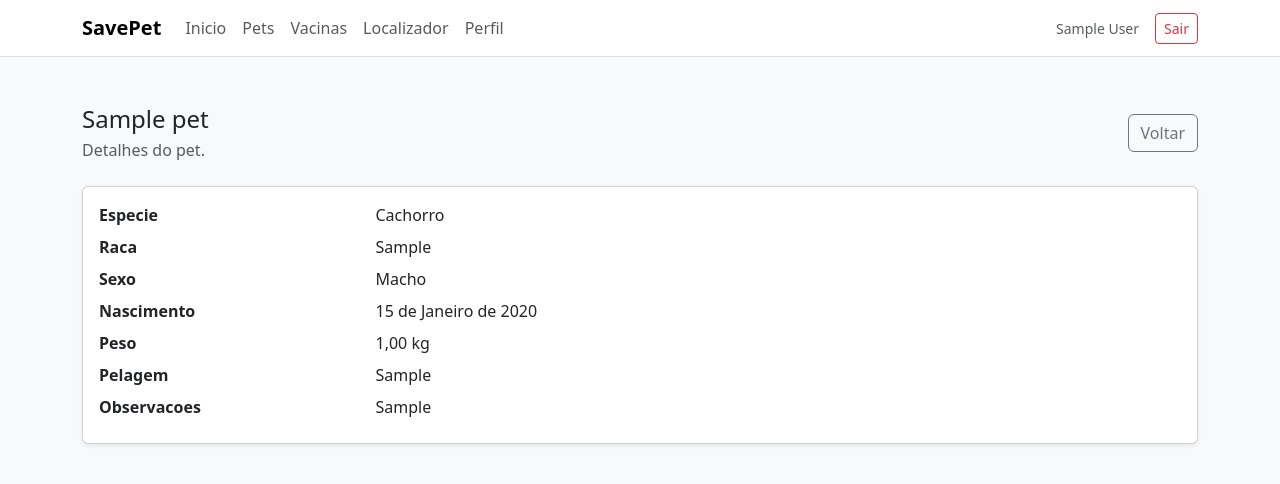
After one commit to ErickGuxta/save_pet_pcc, a Django app: page /pets/1/ in a window 1280 px wide. The commit adds this page. Shown: the top 484 px of the page. Run offline with Django 5.2, Linux system fonts and the light colour scheme; a user stored in the database is signed in; tables that the repository leaves empty hold one stand-in row (values such as "Sample post").

Commit message:
feat: app pets finalizado

```diff
--- a/apps/accounts/urls.py
+++ b/apps/accounts/urls.py
@@ -10,7 +10,10 @@ urlpatterns = [
     path("home/",                     views.dashboard, name="dashboard"),
 
     # Cadastro público
-    path("register/",                 views.register,  name="register"),
+    path("create/",                   views.create,    name="create"),
+    path("register/",                 views.create,    name="register"),
+    path("vacinas/",                  views.vaccines,  name="vaccines"),
+    path("localizador/",              views.locator,   name="locator"),
 
     # Perfil do tutor
     path("perfil/",                   views.profile,   name="profile"),
--- a/apps/pets/apps.py
+++ b/apps/pets/apps.py
@@ -3,4 +3,5 @@ from django.apps import AppConfig
 
 class PetsConfig(AppConfig):
     default_auto_field = 'django.db.models.BigAutoField'
-    name = 'pets'
+    name = 'apps.pets'
+    label = 'pets'
--- a/apps/pets/urls.py
+++ b/apps/pets/urls.py
@@ -4,8 +4,7 @@ from . import views
 app_name = "pets"
 
 urlpatterns = [
-    path("",                 views.index,  name="index"),
-    path("pets/",            views.pets,   name="pets"),
+    path("",                 views.pets,   name="index"),
 
     path("create/",          views.create, name="create"),
     path("<int:id>/",        views.detail, name="detail"),
--- a/apps/pets/views.py
+++ b/apps/pets/views.py
@@ -33,7 +33,7 @@ def create(request):
     form = PetForm()
 
     if request.method == "POST":
-        form = PetForm(request.POST)
+        form = PetForm(request.POST, request.FILES)
 
         if form.is_valid():
             pet = form.save(commit=False)
@@ -41,7 +41,7 @@ def create(request):
 
             pet.save()
             messages.success(request, "Pet cadastrado com sucesso.")
-            return redirect("pets")
+            return redirect("pets:index")
         #se não for válido renderiza a tela de criar novamente
         else:
             context = {
@@ -63,12 +63,12 @@ def edit(request, id):
     form = PetForm(instance=pet)
 
     if request.method == "POST":
-        form = PetForm(request.POST, instance=pet)
+        form = PetForm(request.POST, request.FILES, instance=pet)
 
         if form.is_valid():
             form.save()
             messages.success(request, "Pet atualizado com sucesso.")
-            return redirect("pets")
+            return redirect("pets:index")
         else:
             context = {
                 "form": form
@@ -88,4 +88,4 @@ def delete(request, id):
     pet = get_object_or_404(Pet, id=id, usuario=request.user)
     pet.delete()
     messages.success(request, "Pet excluído com sucesso.")
-    return redirect("pets")
+    return redirect("pets:index")
--- a/requirements.txt
+++ b/requirements.txt
@@ -1,3 +1,4 @@
 asgiref==3.12.1
 Django==6.1
+Pillow
 sqlparse==0.5.5
--- a/save_pet/settings.py
+++ b/save_pet/settings.py
@@ -38,7 +38,7 @@ INSTALLED_APPS = [
     'django.contrib.messages',
     'django.contrib.staticfiles',
     'apps.accounts',
-    'apps.pets'
+    'apps.pets',
 ]
 
 MIDDLEWARE = [
--- a/save_pet/urls.py
+++ b/save_pet/urls.py
@@ -2,6 +2,7 @@ from django.contrib import admin
 from django.urls import path, include
 
 from apps.accounts import views
+from apps.pets import views as pet_views
 
 urlpatterns = [
     path('admin/'           , admin.site.urls),
--- a/templates/accounts/dashboard.html
+++ b/templates/accounts/dashboard.html
@@ -22,7 +22,7 @@
 
 <div class="row g-3 mb-4">
     <div class="col-md-6 col-xl-3">
-        <a class="card h-100 text-decoration-none text-dark shadow-sm" href="{% url 'accounts:pets' %}">
+        <a class="card h-100 text-decoration-none text-dark shadow-sm" href="{% url 'pets:index' %}">
             <div class="card-body">
                 <div class="fw-semibold mb-1">Cadastro de pets</div>
                 <p class="text-muted small mb-0">Modelo para inserir e consultar dados do Pet.</p>
--- a/templates/base.html
+++ b/templates/base.html
@@ -21,9 +21,9 @@
                 <div class="collapse navbar-collapse" id="mainMenu">
                     <ul class="navbar-nav me-auto mb-2 mb-lg-0">
                         <li class="nav-item"><a class="nav-link" href="{% url 'dashboard' %}">Inicio</a></li>
-                        <li class="nav-item"><a class="nav-link" href="{% url 'accounts:pets' %}">Pets</a></li>
-                        <li class="nav-item"><a class="nav-link" href="{% url 'accounts:vaccines' %}">Vacinas</a></li>
-                        <li class="nav-item"><a class="nav-link" href="{% url 'accounts:locator' %}">Localizador</a></li>
+                        <li class="nav-item"><a class="nav-link" href="{% url 'pets:index' %}">Pets</a></li>
+                        <li class="nav-item"><a class="nav-link" href="{% url 'vaccines:vaccines' %}">Vacinas</a></li>
+                        <li class="nav-item"><a class="nav-link" href="{% url 'locator:locator' %}">Localizador</a></li>
                         <li class="nav-item"><a class="nav-link" href="{% url 'accounts:profile' %}">Perfil</a></li>
                     </ul>
                     <div class="d-flex align-items-center gap-3">
--- /dev/null
+++ b/templates/pets/detail.html
@@ -0,0 +1,40 @@
+{% extends "base.html" %}
+
+{% block title %}{{ pet.nome }} - SavePet{% endblock %}
+
+{% block content %}
+<div class="d-flex justify-content-between align-items-center mb-4">
+    <div>
+        <h1 class="h4 mb-1">{{ pet.nome }}</h1>
+        <p class="text-muted mb-0">Detalhes do pet.</p>
+    </div>
+    <a href="{% url 'pets:index' %}" class="btn btn-outline-secondary">Voltar</a>
+</div>
+
+<div class="card shadow-sm">
+    <div class="card-body">
+        <dl class="row mb-0">
+            <dt class="col-sm-3">Especie</dt>
+            <dd class="col-sm-9">{{ pet.especie }}</dd>
+
+            <dt class="col-sm-3">Raca</dt>
+            <dd class="col-sm-9">{{ pet.raca }}</dd>
+
+            <dt class="col-sm-3">Sexo</dt>
+            <dd class="col-sm-9">{{ pet.sexo }}</dd>
+
+            <dt class="col-sm-3">Nascimento</dt>
+            <dd class="col-sm-9">{{ pet.data_nascimento }}</dd>
+
+            <dt class="col-sm-3">Peso</dt>
+            <dd class="col-sm-9">{{ pet.peso }} kg</dd>
+
+            <dt class="col-sm-3">Pelagem</dt>
+            <dd class="col-sm-9">{{ pet.pelagem }}</dd>
+
+            <dt class="col-sm-3">Observacoes</dt>
+            <dd class="col-sm-9">{{ pet.observacoes|default:"-" }}</dd>
+        </dl>
+    </div>
+</div>
+{% endblock %}
```
Also changed, not shown: apps/accounts/views.py (+12 -0 lines), apps/pets/forms.py (+11 -0 lines), templates/pets/create.html (added, +34 -0 lines), templates/pets/edit.html (added, +34 -0 lines), templates/pets/index.html (added, +50 -0 lines), apps/pets/migrations/0001_initial.py (added).
